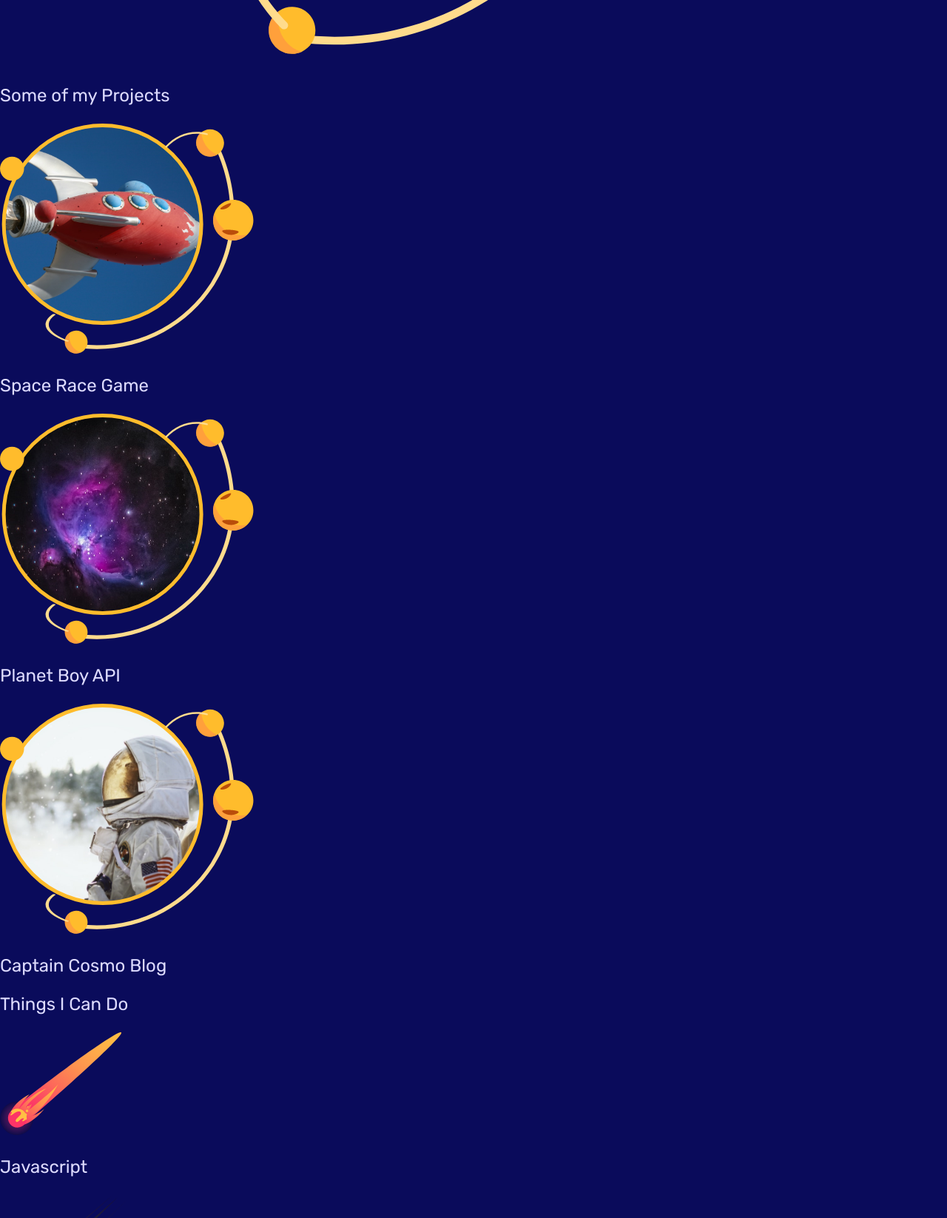
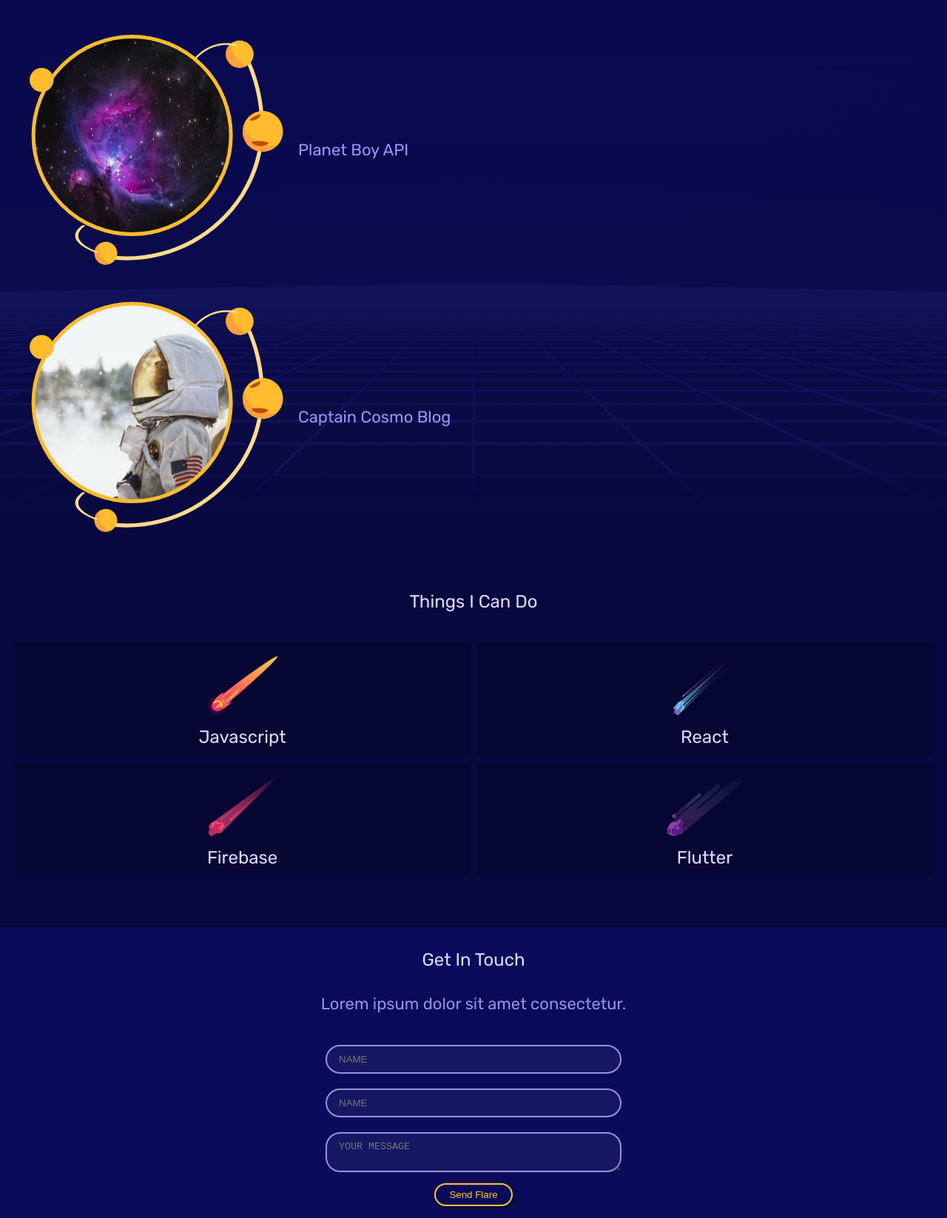
Before and after one commit to emmeiwhite/space-exploration, a plain HTML site: page index.html in a window 1280 px wide. Shown: the part 1099-2745 px from the top of the page at 74% size. Drawn offline with Linux system fonts and the light colour scheme.

Commit message:
SE-nav: Styled nav, welcome, skills, contact form.

```diff
--- a/index.html
+++ b/index.html
@@ -45,17 +45,17 @@
         <div class="projects grid">
             <a href="#">
                 <img src="./assets/project_1.png" alt="space race img">
-                <h3>Space Race Game</h3>
+                <h4>Space Race Game</h4>
             </a>
 
             <a href="#">
                 <img src="./assets/project_2.png" alt="planet boy img">
-                <h3>Planet Boy API</h3>
+                <h4>Planet Boy API</h4>
             </a>
 
             <a href="#">
                 <img src="./assets/project_3.png" alt="captain cosmo blog img">
-                <h3>Captain Cosmo Blog</h3>
+                <h4>Captain Cosmo Blog</h4>
             </a>
         </div>
     </section>
@@ -85,10 +85,10 @@
                 <h3>Flutter</h3>
             </li>
         </ul>
-        <p>
+        <!-- <p>
             Lorem ipsum dolor sit amet consectetur adipisicing elit. Magnam dolorum omnis ipsa,
             ab at iure beatae hic quo quas minima.
-        </p>
+        </p> -->
     </section>
 
     <!-- Contact Form -->
--- a/style.css
+++ b/style.css
@@ -12,7 +12,8 @@ body,
 ul,
 li,
 a,
-p {
+p,
+h1,h2,h3 {
   margin: 0;
   padding: 0;
   text-decoration: none;
@@ -33,7 +34,7 @@ body {
   background-color: none;
   border: 2px solid var(--primary);
   color: var(--primary);
-  padding: 6px 12px;
+  padding: 6px 18px;
   border-radius: 20px;
   text-decoration: uppercase;
   box-shadow: 1px 2px 3px rgba(0, 0, 0, 0.6);
@@ -88,7 +89,149 @@ h4 {
   font-size: 1.1em;
 }
 /* mobile styles */
+nav,section,footer{
+  padding: 30px 20px;
+}
 
+.grid{
+  display: grid;
+  grid-template-columns: repeat(12,1fr);
+  gap: 10px;
+}
+
+/* navigation */
+.site-nav{
+  padding: 1rem;
+}
+
+.site-nav h1{
+  grid-column: 1/6;
+  border-bottom: 2px solid var(--primary);
+  padding-bottom: 0.5rem;
+}
+
+.site-nav ul{
+  display: none;
+}
+
+/* welcome section */
+#welcome{
+  overflow-x: hidden;
+}
+.welcome-text{
+  grid-column: 1/10;
+}
+
+.leading{
+  margin: 2rem 0;
+}
+.welcome-img{
+  grid-column: 10/13;
+}
+
+.welcome-img img{
+   width: 200%;
+}
+
+/* portfolio */
+#portfolio{
+  background:url(assets/square_bg.png);
+  background-position: bottom;
+  background-repeat: no-repeat;
+  background-size: cover;
+}
+
+#portfolio > h3{
+  text-align: center;
+}
+
+.projects a{
+  grid-column: 1/13;
+  margin: 20px 0;
+  display: flex;
+  align-items: center;
+}
+
+.projects a img{
+  max-width: 40%;
+  margin: 0 20px;
+}
+
+.projects a h4{
+  color: #9994f7;
+}
+
+/* skills */
+#skills{
+  background: #07083e;
+}
+
+#skills h3{
+  text-align: center;
+}
+
+#skills ul{
+  margin: 40px 0;
+}
+
+#skills ul li{
+  background: rgba(0, 0, 0, 0.2);
+  padding: 10px;
+  grid-column: span 6;
+  text-align: center;
+}
+
+#skills img{
+  height: 80px;
+  margin: 10px auto;
+}
+
+
+/* contact form */
+
+#contact h3, #contact p{
+  text-align: center;
+}
+
+#contact form{
+  width: 80%;
+  max-width: 400px;
+  margin: 0 auto;
+  text-align: center;
+}
+
+#contact input, #contact textarea{
+  width: 100%;
+  margin: 10px auto;
+}
+
+#contact button{
+  background: transparent;
+}
+
+/* footer */
+
+footer{
+  background-color: #14153d;
+  background-image: url(./assets/footer_image.png);
+  background-repeat: no-repeat;
+  background-size: 40%;
+  background-position: top center;
+}
+footer .copyright{
+  grid-column: 1/6;
+  font-size: 0.85em;
+}
+
+footer .social{
+  grid-column: 9/13;
+  display: flex;
+  justify-content: flex-end;
+}
+
+footer .social img{
+  width: 50%;
+}
 /* small tablet styles */
 @media screen and (min-width: 620px) {
 }
```
